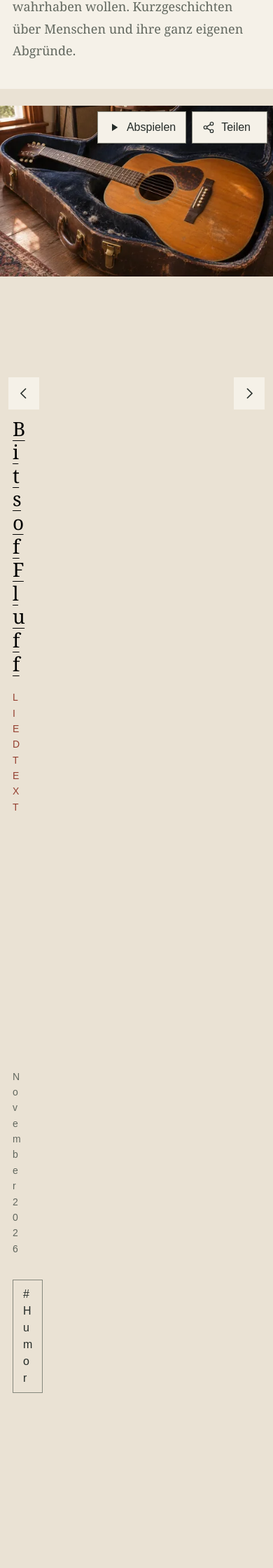
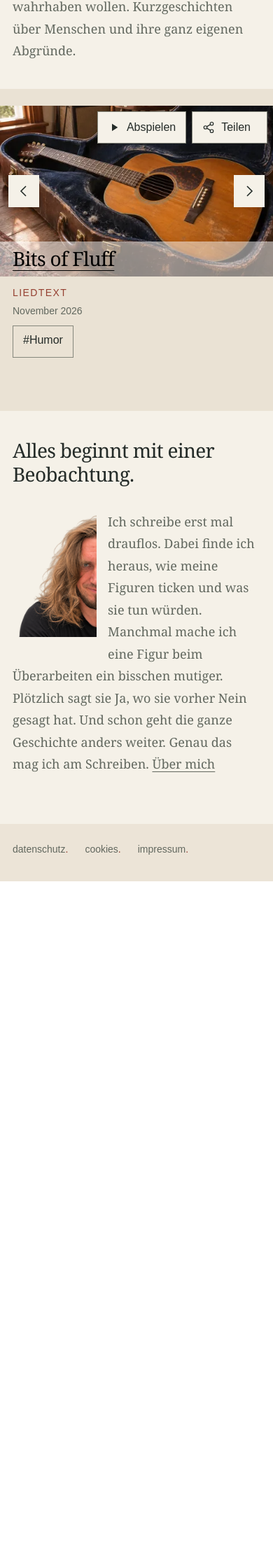
Before and after one commit to LarsLWO/website, a Jekyll site: the page built from index.html, in a window 390 px wide. Shown: the part 436-2676 px from the top of the page at 70% size. Built offline with Jekyll 4.4.1, drawn with Linux system fonts in a browser that asks for light colours; after the commit the page ends 1695 px from its top, so only the background shows below that.

Commit message:
bugfix mobile view

```diff
--- a/_layouts/magazine.html
+++ b/_layouts/magazine.html
@@ -6,7 +6,7 @@
 <meta http-equiv="Content-Security-Policy" content="default-src 'self'; script-src 'self' https://static.cloudflareinsights.com; style-src 'self'; img-src 'self' data:; font-src 'self'; media-src 'self'; connect-src 'self' https://cloudflareinsights.com; object-src 'none'; base-uri 'self'; form-action 'self'">
 <meta name="referrer" content="strict-origin-when-cross-origin">
 {% include seo.html %}
-<link rel="stylesheet" href="{{ '/assets/css/magazine.css' | relative_url }}?v=section-colors-footer-divider"></head><body id="seitenanfang"><a class="skip" href="#inhalt">Zum Inhalt</a>
+<link rel="stylesheet" href="{{ '/assets/css/magazine.css' | relative_url }}?v=mobile-carousel-title"></head><body id="seitenanfang"><a class="skip" href="#inhalt">Zum Inhalt</a>
 <header class="site-header-band"><div class="wrap site-header"><a class="brand" href="{{ '/' | relative_url }}">Lars Wollny<span class="brand-dot" aria-hidden="true">.</span></a><nav aria-label="Hauptnavigation"><a href="{{ '/' | relative_url }}"{% if page.nav == 'home' %} aria-current="page"{% endif %}>home<span class="brand-dot" aria-hidden="true">.</span></a><a href="{{ '/stories/' | relative_url }}"{% if page.nav == 'stories' %} aria-current="page"{% endif %}>geschriebenes<span class="brand-dot" aria-hidden="true">.</span></a><a href="{{ '/ueber-mich/' | relative_url }}"{% if page.nav == 'about' %} aria-current="page"{% endif %}>hinter den worten<span class="brand-dot" aria-hidden="true">.</span></a></nav></div></header>
 <div class="wrap"><main id="inhalt">{{ content }}{% if page.footer_actions == 'share' %}{% include page-actions.html %}{% endif %}</main><p class="print-source">Lars Wollny<br>Quelle: {{ page.url | replace: 'index.html', '' | absolute_url | escape }}</p></div>
 <footer class="site-footer"><nav class="wrap" aria-label="Rechtliche Informationen"><a href="{{ '/datenschutz/' | relative_url }}">datenschutz<span class="brand-dot" aria-hidden="true">.</span></a><a href="{{ '/cookies/' | relative_url }}">cookies<span class="brand-dot" aria-hidden="true">.</span></a><a href="{{ '/impressum/' | relative_url }}">impressum<span class="brand-dot" aria-hidden="true">.</span></a></nav></footer>
--- a/assets/css/magazine.css
+++ b/assets/css/magazine.css
@@ -319,6 +319,7 @@
   .story-carousel.is-active .story-carousel-stage{grid-template-rows:[image] auto [type] auto [date] auto [tags] auto [end]}
   .story-carousel.is-active .story-grid,.story-carousel.is-active .story-card{grid-area:image / 1 / end / 2}
   .story-carousel .story-carousel-controls{grid-area:image / 1 / type / 2}
+  .story-carousel .story-card>h2,.story-carousel .story-visual{grid-column:1}
   .story-carousel.is-active .story-card>h2,.story-carousel .story-card>h2{grid-row:image;align-self:end;z-index:1;margin:0;background:rgb(255 255 255 / 50%);color:#000}
   .story-carousel .story-card h2 a{display:block;padding:8px 18px;color:inherit}
   .story-carousel .story-card .meta{grid-row:type;margin-block:12px 4px}
```
